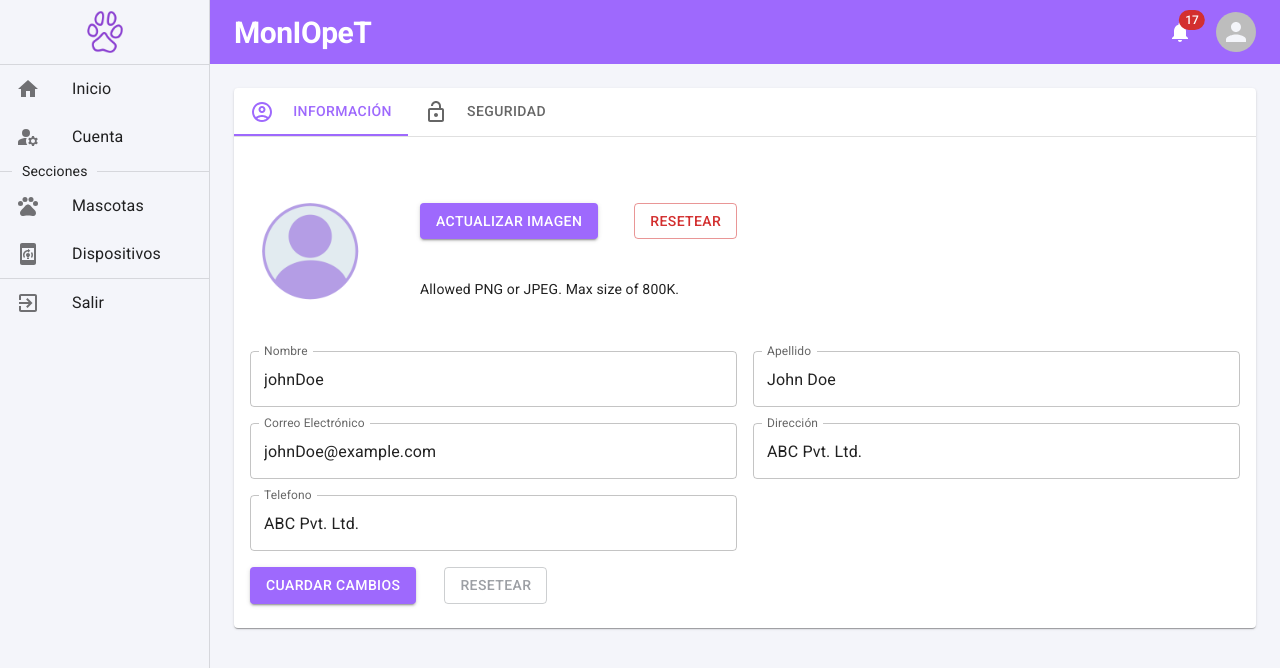
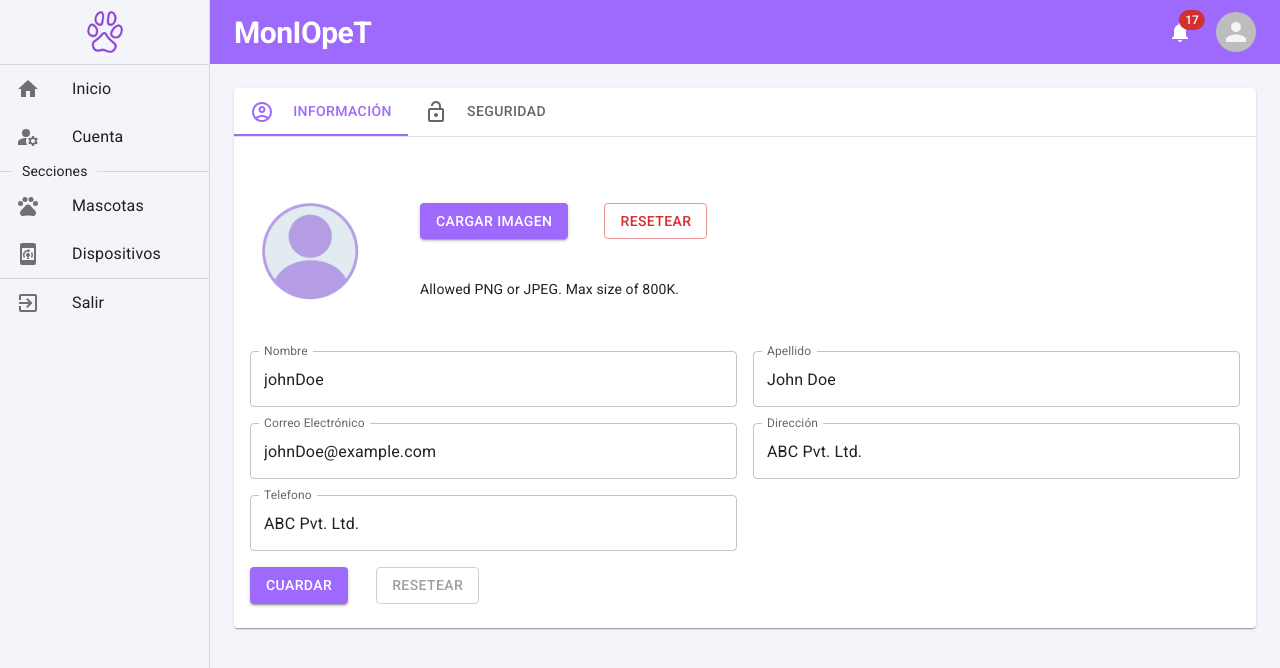
Before and after one commit to JuanAndresCaisapanta/Pet_Monitoring_Frontend, a Next.js app: page /user in a window 1280 px wide. Shown: the top 668 px of the page. Built offline with nearby package versions, Linux system fonts and the light colour scheme.

Commit message:
cambio botones

```diff
--- a/components/ui/account/TabAccount.tsx
+++ b/components/ui/account/TabAccount.tsx
@@ -75,7 +75,7 @@ export const TabAccount = () => {
                   variant="contained"
                   htmlFor="account-settings-upload-image"
                 >
-                  Actualizar Imagen
+                  Cargar Imagen
                   <input
                     hidden
                     type="file"
@@ -195,7 +195,7 @@ export const TabAccount = () => {
 
           <Grid item xs={12}>
             <Button variant="contained" sx={{ marginRight: 3.5 }}>
-              Cuardar Cambios
+              Cuardar
             </Button>
             <Button type="reset" variant="outlined" color="secondary">
               Resetear
--- a/components/ui/account/TabSecurity.tsx
+++ b/components/ui/account/TabSecurity.tsx
@@ -186,7 +186,7 @@ export const TabSecurity = () => {
             xs={12}
             sx={{
               display: "flex",
-              marginTop: [7.5, 2.5],
+              marginTop: [3.5, 2.5],
               alignItems: "center",
               justifyContent: "center",
             }}
```
